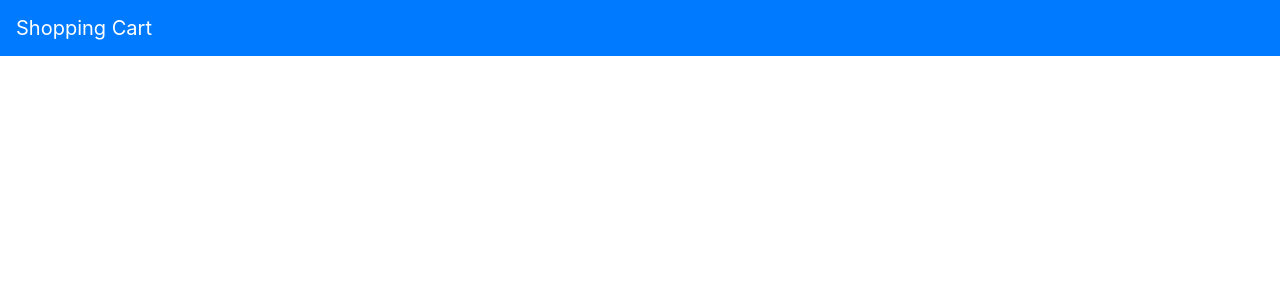
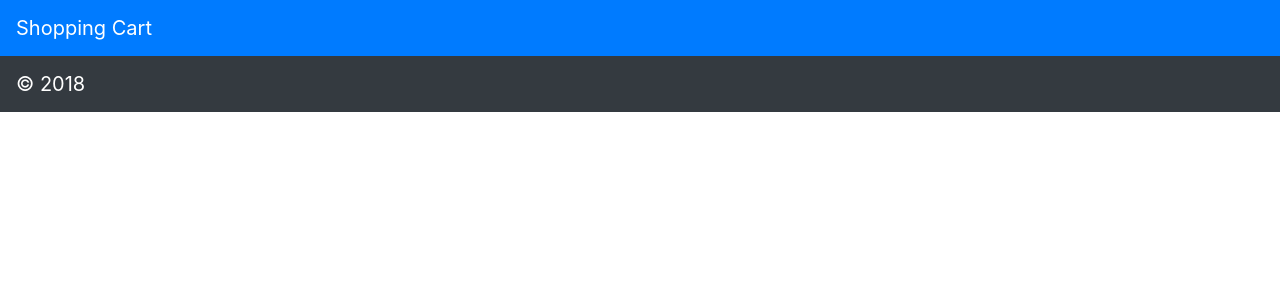
Before and after one commit to JBallin/react-shopping-cart, a React (Create React App) app in the folder other/learn_checkpoints/react/shopping-cart/: page / in a window 1280 px wide. Shown: the top 300 px of the page. Built offline with nearby package versions, Linux system fonts and the light colour scheme.

Commit message:
Add CartFooter

```diff
--- a/other/learn_checkpoints/react/shopping-cart/src/App.js
+++ b/other/learn_checkpoints/react/shopping-cart/src/App.js
@@ -1,14 +1,14 @@
 import React, { Component } from 'react';
 import './App.css';
 import CartHeader from './components/CartHeader';
+import CartFooter from './components/CartFooter';
 
 class App extends Component {
   render() {
     return (
       <div className="App">
-        <header className="App-header">
-          <CartHeader />
-        </header>
+        <CartHeader />
+        <CartFooter />
       </div>
     );
   }
--- /dev/null
+++ b/other/learn_checkpoints/react/shopping-cart/src/components/CartFooter.js
@@ -0,0 +1,9 @@
+import React from 'react';
+
+const CartFooter = () => (
+  <nav className="navbar navbar-dark bg-dark">
+    <a className="navbar-brand" href="#footer">&copy; 2018</a>
+  </nav>
+);
+
+export default CartFooter;
```
